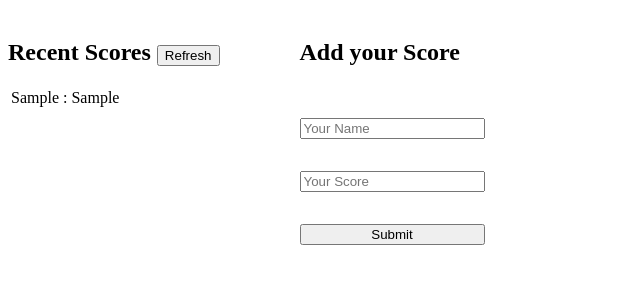
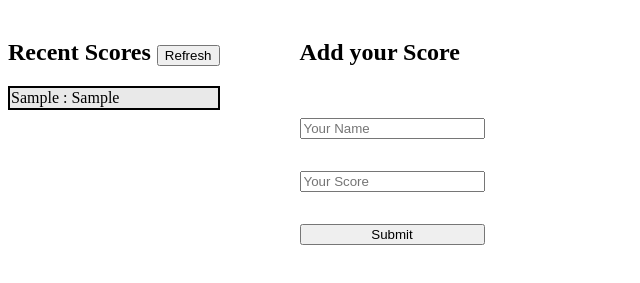
Before and after one commit to jonathanmunamire/Leaderboard, a website built with webpack: page src/index.html in a window 1280 px wide. Both pictures are taken after typing "Sample", "Sample" into the empty fields and a click on the button "Submit". Shown: the part 61-344 px from the top of the page, without its empty margins (0-640 px from the left). Built offline with nearby package versions, Linux system fonts and the light colour scheme.

Commit message:
Add some Styls

```diff
--- a/src/style.css
+++ b/src/style.css
@@ -8,3 +8,17 @@
     flex-direction: column;
     gap: 2rem;
 }
+
+.scores_container {
+    border: 2px solid black;
+    width: 100%;
+    border-collapse: collapse;
+}
+
+tr:nth-child(odd){
+    background-color: rgb(233, 233, 233);
+}
+
+tr:nth-child(even){
+    background-color: #fff;
+}
```
